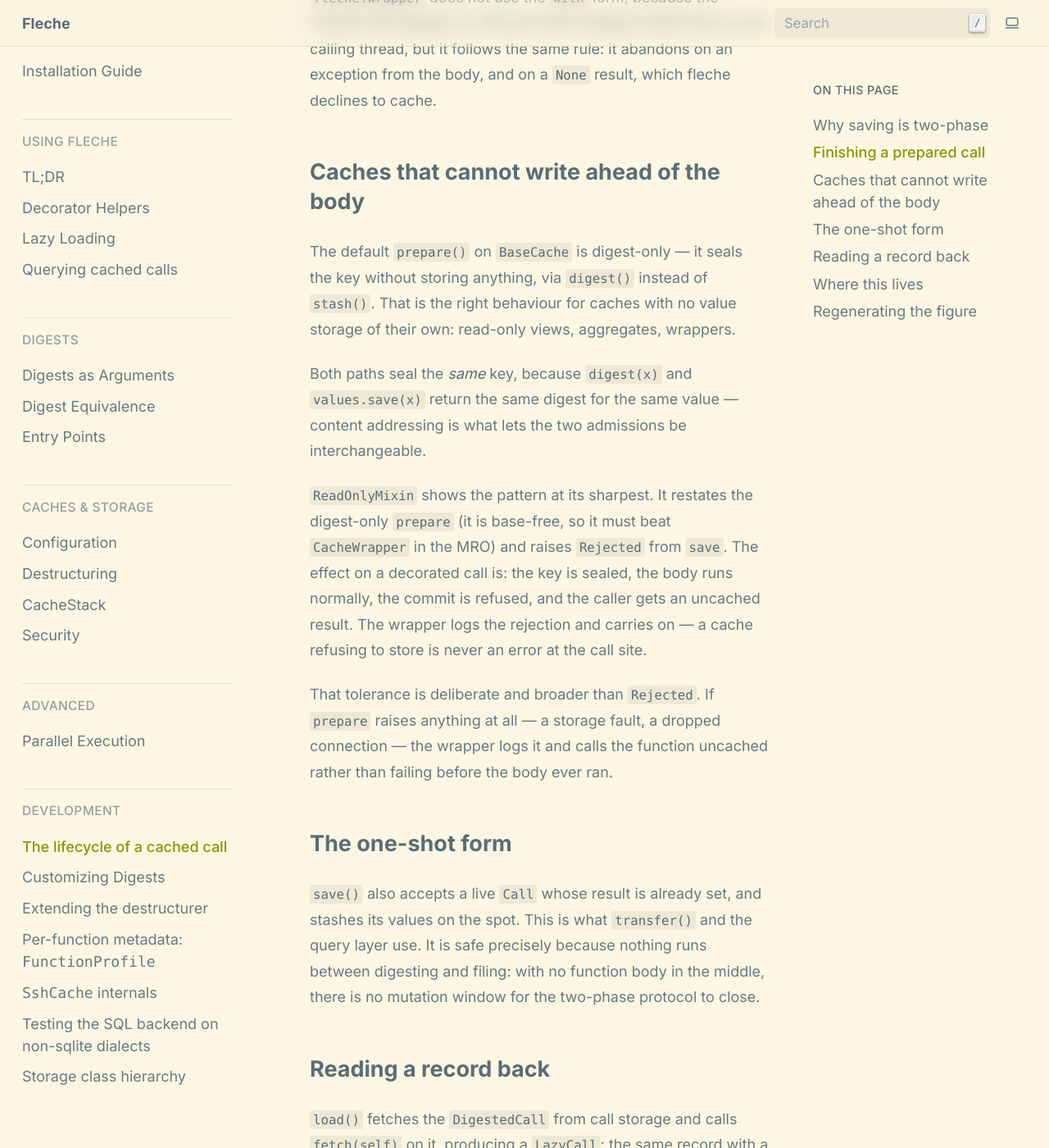
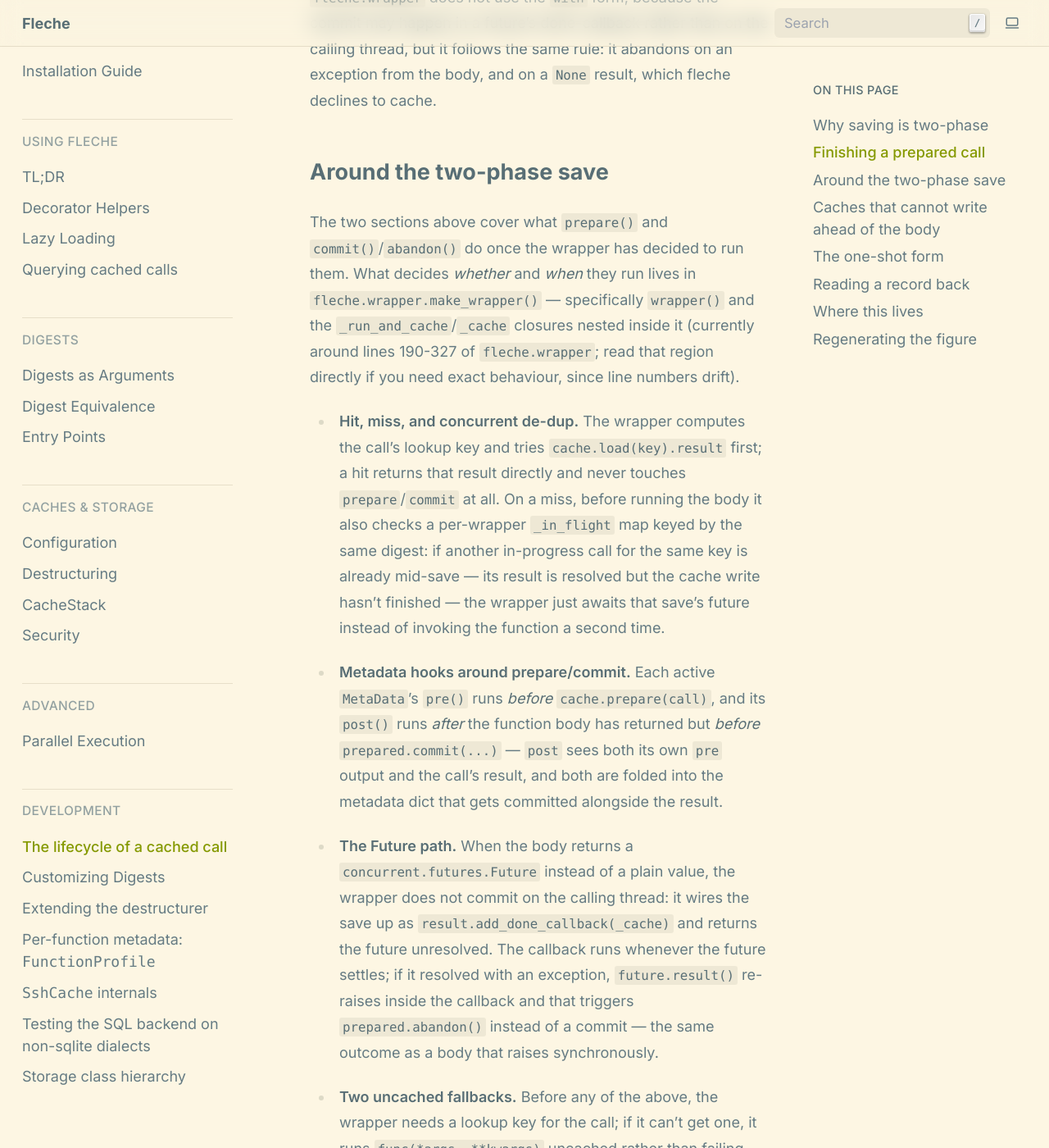
Before and after one commit to pmrv/fleche, a Sphinx documentation site: the page built from docs/dev/call_lifecycle.rst, in a window 1280 px wide and 1400 px high, scrolled down 2883 px. Shown: the whole window at 82% size. Built offline with Sphinx 7.4.7, drawn with Linux system fonts in a browser that asks for light colours; pages that are not in the unit, such as notebooks, are missing from menus; some of the changed text lies outside the part shown.

Commit message:
docs(dev): cover pre/post hooks, Future path, and fallbacks in call_lifecycle.rst (#935)
## Summary

`docs/dev/call_lifecycle.rst` is titled "The lifecycle of a cached call"
and its intro promises coverage of the wrapper, a cache, and two
storages — but the page only covered the two-phase save protocol
(`prepare`/`commit`/`abandon`, `PreparedCall`) in detail. The rest of
what `src/fleche/wrapper.py` actually does for a decorated call was
missing or named exactly once, without explanation:

- pre/post metadata hooks and their ordering relative to
`prepare`/`commit`
- the Future/done-callback path (`result.add_done_callback(...)`) and
that a future which raises also triggers `abandon()`
- the two uncached fallbacks: an indigestible argument
(`digest.Indigestible`) and a missing `Required` kwarg
- the hit path (`cache.load(key).result`) and in-flight concurrent-call
de-dup, previously only named in a table cell

This PR adds a compact new section, "Around the two-phase save", between
the existing "Finishing a prepared call" and "Caches that cannot write
ahead of the body" sections, covering all of the above. The existing
two-phase-save content is left untouched — this fills the gap around it
rather than rewriting it.

## Test plan

- Read `src/fleche/wrapper.py` in full (the relevant mechanics live
around lines 190-327) and cross-checked every new claim against it, plus
`src/fleche/caches.py` and `src/fleche/call.py`.
- Wrote and ran a small script (in an isolated `mktemp -d`, against an
in-memory `fleche` cache) exercising:
- a decorated function returning a resolved `Future` → commits on the
done-callback
- a decorated function returning a `Future` that raises → `abandon()`,
not cached
- a call with an indigestible argument → runs uncached, warns, no key
computed
- a call missing an explicitly-passed `Required` kwarg → runs uncached
each time, warns; passing it explicitly caches normally
  - all behaviour matched the new doc text exactly.
- `python3 -c "import sphinx"` confirmed sphinx is available.
- `sphinx-build -b html docs docs/_build/html -W --keep-going` from repo
root: build succeeded, 0 warnings/errors.

---
🤖 Generated with [Claude Code](https://claude.com/claude-code)

https://claude.ai/code/session_01NM4C4nM3uKEn6MS3rPnE9R

---
_Generated by [Claude
Code](https://claude.ai/code/session_01NM4C4nM3uKEn6MS3rPnE9R)_

Co-authored-by: Claude <noreply@anthropic.com>

```diff
--- a/docs/dev/call_lifecycle.rst
+++ b/docs/dev/call_lifecycle.rst
@@ -80,6 +80,57 @@ while ``abandon`` never raises no matter how often it is called.
 happen in a future's done-callback rather than on the calling thread, but it
 follows the same rule: it abandons on an exception from the body, and on a
 ``None`` result, which fleche declines to cache.
+
+Around the two-phase save
+--------------------------
+
+The two sections above cover what :meth:`~fleche.caches.BaseCache.prepare`
+and :meth:`~fleche.call.PreparedCall.commit`/:meth:`~fleche.call.PreparedCall.abandon`
+do once the wrapper has decided to run them.  What decides *whether* and
+*when* they run lives in :func:`fleche.wrapper.make_wrapper` — specifically
+``wrapper()`` and the ``_run_and_cache``/``_cache`` closures nested inside it
+(currently around lines 190-327 of :mod:`fleche.wrapper`; read that region
+directly if you need exact behaviour, since line numbers drift).
+
+- **Hit, miss, and concurrent de-dup.**  The wrapper computes the call's
+  lookup key and tries ``cache.load(key).result`` first; a hit returns that
+  result directly and never touches ``prepare``/``commit`` at all.  On a
+  miss, before running the body it also checks a per-wrapper ``_in_flight``
+  map keyed by the same digest: if another in-progress call for the same key
+  is already mid-save — its result is resolved but the cache write hasn't
+  finished — the wrapper just awaits that save's future instead of invoking
+  the function a second time.
+
+- **Metadata hooks around prepare/commit.**  Each active
+  :class:`~fleche.metadata.MetaData`'s ``pre()`` runs *before*
+  ``cache.prepare(call)``, and its ``post()`` runs *after* the function body
+  has returned but *before* ``prepared.commit(...)`` — ``post`` sees both its
+  own ``pre`` output and the call's result, and both are folded into the
+  metadata dict that gets committed alongside the result.
+
+- **The Future path.**  When the body returns a
+  :class:`concurrent.futures.Future` instead of a plain value, the wrapper
+  does not commit on the calling thread: it wires the save up as
+  ``result.add_done_callback(_cache)`` and returns the future unresolved. The
+  callback runs whenever the future settles; if it resolved with an
+  exception, ``future.result()`` re-raises inside the callback and that
+  triggers ``prepared.abandon()`` instead of a commit — the same outcome as a
+  body that raises synchronously.
+
+- **Two uncached fallbacks.**  Before any of the above, the wrapper needs a
+  lookup key for the call; if it can't get one, it runs
+  ``func(*args, **kwargs)`` uncached rather than failing the call:
+
+  - *Indigestible argument* — building the key raises
+    :exc:`~fleche.digest.Indigestible` because some argument can't be
+    hashed, so no key can be sealed.
+  - *Missing* :class:`~fleche.call.Required` *kwarg* — a parameter annotated
+    ``Required`` was not passed explicitly by the caller (its default was
+    used instead); the wrapper warns and declines to cache rather than key
+    on a value the caller never chose.
+
+  Both cases log a warning before falling back; see :mod:`fleche.wrapper`
+  for the exact checks.
 
 Caches that cannot write ahead of the body
 ------------------------------------------
```
